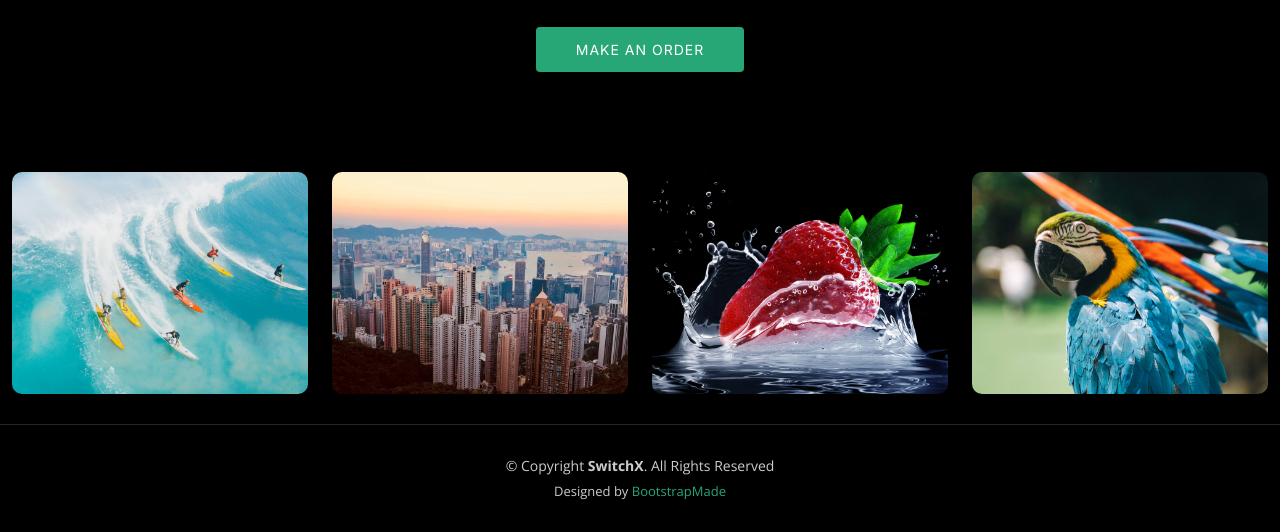
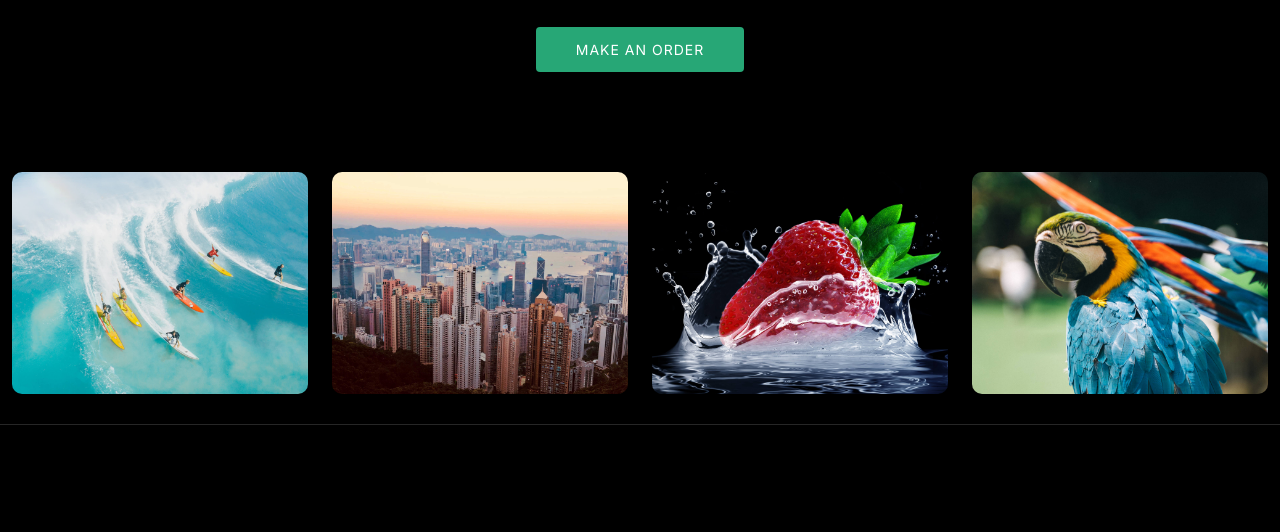
Before and after one commit to antonrubom/switchx-nft, a plain HTML site: page index.html in a window 1280 px wide. Shown: the part 298-830 px from the top of the page. After the commit the page ends 800 px from the top, so only its background shows below. Drawn offline with nearby package versions, Linux system fonts and the light colour scheme.

Commit message:
touch up on copyr

```diff
--- a/index.html
+++ b/index.html
@@ -5,7 +5,7 @@
     <meta charset="utf-8">
     <meta content="width=device-width, initial-scale=1.0" name="viewport">
 
-    <title>PhotoFolio Bootstrap Template - Index</title>
+    <title>Bootstrap Template - Index</title>
     <meta content="" name="description">
     <meta content="" name="keywords">
 
@@ -146,14 +146,14 @@
     <footer id="footer" class="footer">
         <div class="container">
             <div class="copyright">
-                &copy; Copyright <strong><span>SwitchX</span></strong>. All Rights Reserved
+                <!-- &copy; Copyright <strong><span>SwitchX</span></strong>. All Rights Reserved -->
             </div>
             <div class="credits">
                 <!-- All the links in the footer should remain intact. -->
                 <!-- You can delete the links only if you purchased the pro version. -->
                 <!-- Licensing information: https://bootstrapmade.com/license/ -->
                 <!-- Purchase the pro version with working PHP/AJAX contact form: https://bootstrapmade.com/photofolio-bootstrap-photography-website-template/ -->
-                Designed by <a href="https://bootstrapmade.com/">BootstrapMade</a>
+                <!-- Designed by <a href="https://bootstrapmade.com/">BootstrapMade</a> -->
             </div>
         </div>
     </footer>
```
